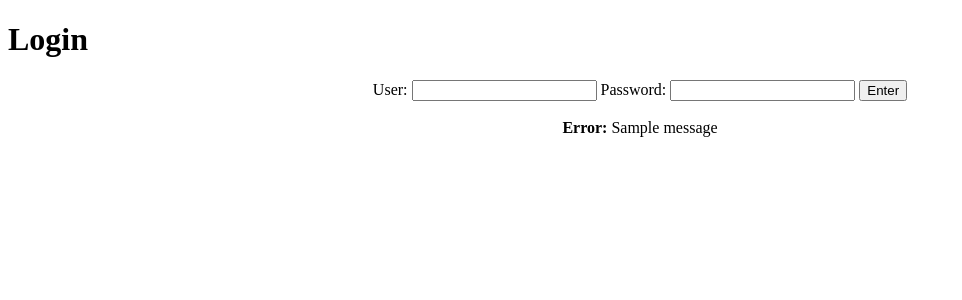
After one commit to mfelipegs/agenda-django, a Django app: page /login/ in a window 1280 px wide. The commit adds this page. Shown: the top 300 px of the page, without its empty margins (0-962 px from the left). Run offline with Django 4.2, Linux system fonts and the light colour scheme; one stand-in notice (Sample message) is shown.

Commit message:
Added authentication function and login interface

```diff
--- a/agenda/urls.py
+++ b/agenda/urls.py
@@ -22,4 +22,7 @@ urlpatterns = [
     path('admin/', admin.site.urls),
     path('agenda/', views.lista_eventos),
     path('', RedirectView.as_view(url='/agenda/')),
+    path('login/', views.login_user),
+    path('login/submit', views.submit_login),
+    path('logout/', views.logout_user)
 ]
--- a/core/views.py
+++ b/core/views.py
@@ -1,11 +1,34 @@
-from django.shortcuts import render #, redirect
+from django.shortcuts import render, redirect
 from core.models import Evento
+from django.contrib.auth.decorators import login_required
+from django.contrib.auth import authenticate, login, logout
+from django.contrib import messages
 # Create your views here.
 
 #another way to redirect:
 #def index(request):
 #	return redirect('/agenda/')
 
+def login_user(request):
+	return render(request, 'login.html')
+
+def logout_user(request):
+	logout(request)
+	return redirect('/')
+
+def submit_login(request):
+	if request.POST:
+		username = request.POST.get('username')
+		password = request.POST.get('password')
+		user = authenticate(username=username, password=password)
+		if user is not None:
+			login(request, user)
+			return redirect('/')
+		else:
+			messages.error(request, "Invalid username or password.")
+	return redirect('/')
+
+@login_required(login_url='/login/')
 def lista_eventos(request):
 	user = request.user
 	evento = Evento.objects.filter(user=user)
--- /dev/null
+++ b/templates/login.html
@@ -0,0 +1,26 @@
+<!DOCTYPE html>
+<html lang="en">
+<head>
+	<meta charset="UTF-8">
+	<title>Agenda</title>
+</head>
+<body>
+	<h1>Login</h1>
+	<form action="submit" method="POST">{% csrf_token %}
+		<div align="center">
+			<label for="username">User:<label>
+			<input type="text" name="username">
+			<label for="password">Password:<label>
+			<input type="password" name="password">
+			<button type="submit">Enter</button>
+		</div>
+	</form>
+
+	{% for message in messages %}
+		<div align="center">
+			<br>
+			<strong>Error: </strong>{{ message }}
+		</div>
+	{% endfor %}
+</body>
+</html>
--- a/templates/model-header.html
+++ b/templates/model-header.html
@@ -1,3 +1,6 @@
 <meta charset="UTF-8">
 	<title>Agenda</title>
+	<div align="right">
+		<a href="/logout">Logout</a>
+	</div>
 	<h1>Agenda</h1>
```
Also changed, not shown: db.sqlite3.
